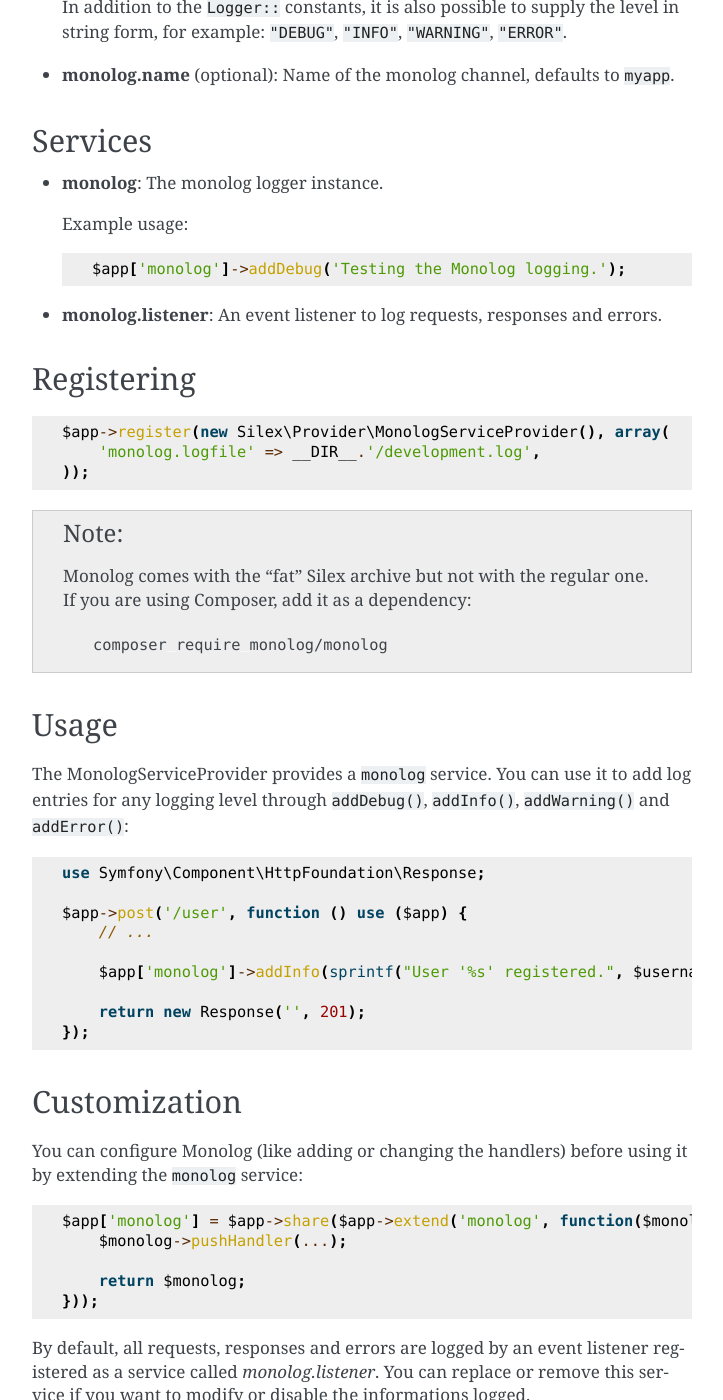
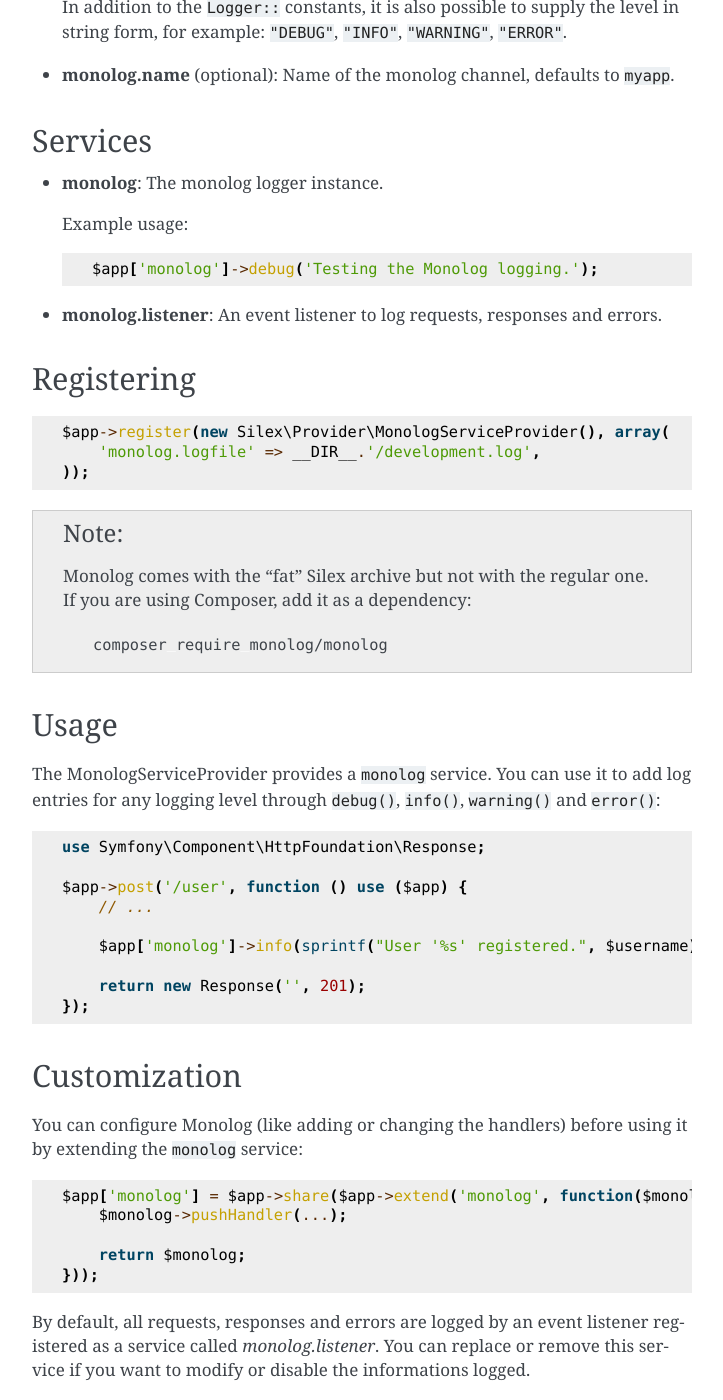
Before and after one commit to silexphp/Silex, a Sphinx documentation site: the page built from doc/providers/monolog.rst, in a window 1280 px wide and 1400 px high, scrolled down 567 px. Shown: the whole window, without its empty margins (388-1111 px from the left). Built offline with Sphinx 7.4.7, drawn with Linux system fonts in a browser that asks for light colours.

Commit message:
Monolog doc: Use PSR-3 methods
The other methods are not PSR-3 standard and will be removed in monolog 2.

```diff
--- a/doc/providers/monolog.rst
+++ b/doc/providers/monolog.rst
@@ -35,7 +35,7 @@ Services
 
   Example usage::
 
-    $app['monolog']->addDebug('Testing the Monolog logging.');
+    $app['monolog']->debug('Testing the Monolog logging.');
 
 * **monolog.listener**: An event listener to log requests, responses and errors.
 
@@ -61,15 +61,15 @@ Usage
 -----
 
 The MonologServiceProvider provides a ``monolog`` service. You can use it to
-add log entries for any logging level through ``addDebug()``, ``addInfo()``,
-``addWarning()`` and ``addError()``::
+add log entries for any logging level through ``debug()``, ``info()``,
+``warning()`` and ``error()``::
 
     use Symfony\Component\HttpFoundation\Response;
 
     $app->post('/user', function () use ($app) {
         // ...
 
-        $app['monolog']->addInfo(sprintf("User '%s' registered.", $username));
+        $app['monolog']->info(sprintf("User '%s' registered.", $username));
 
         return new Response('', 201);
     });
```
